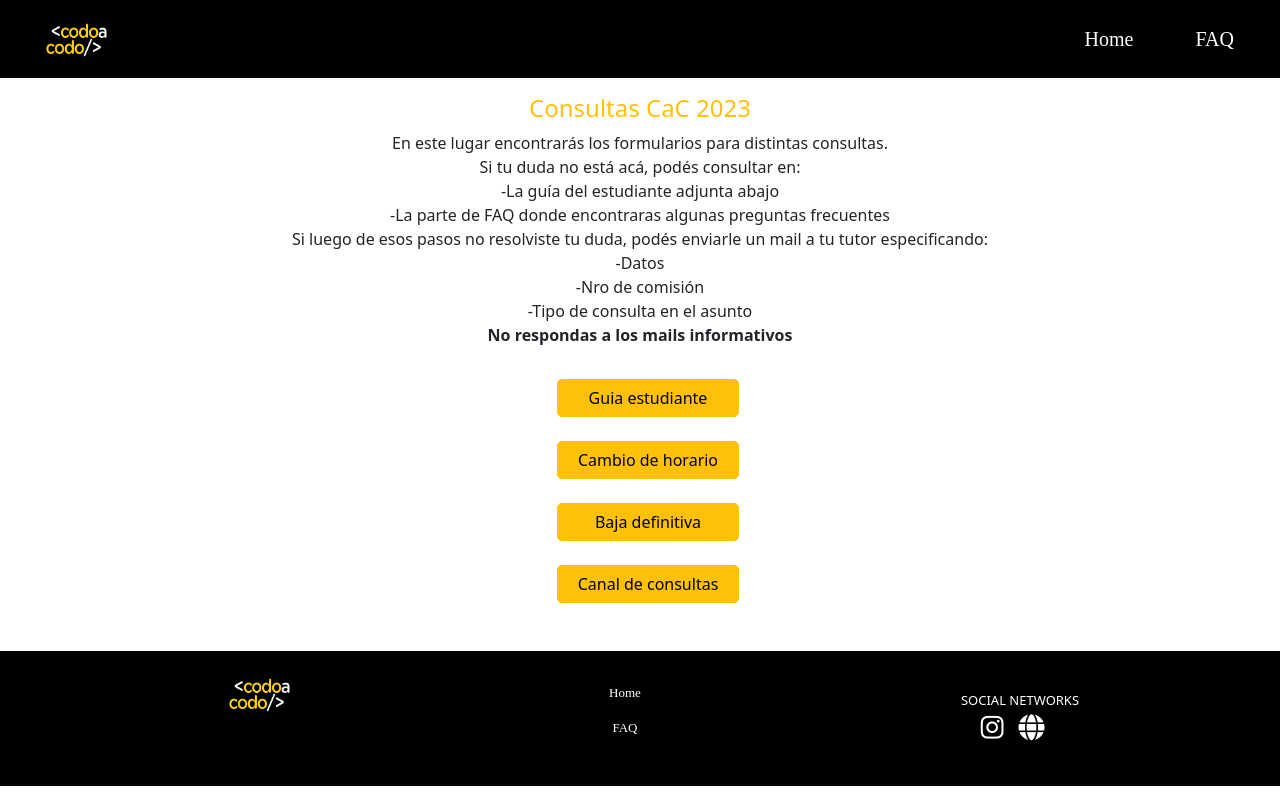
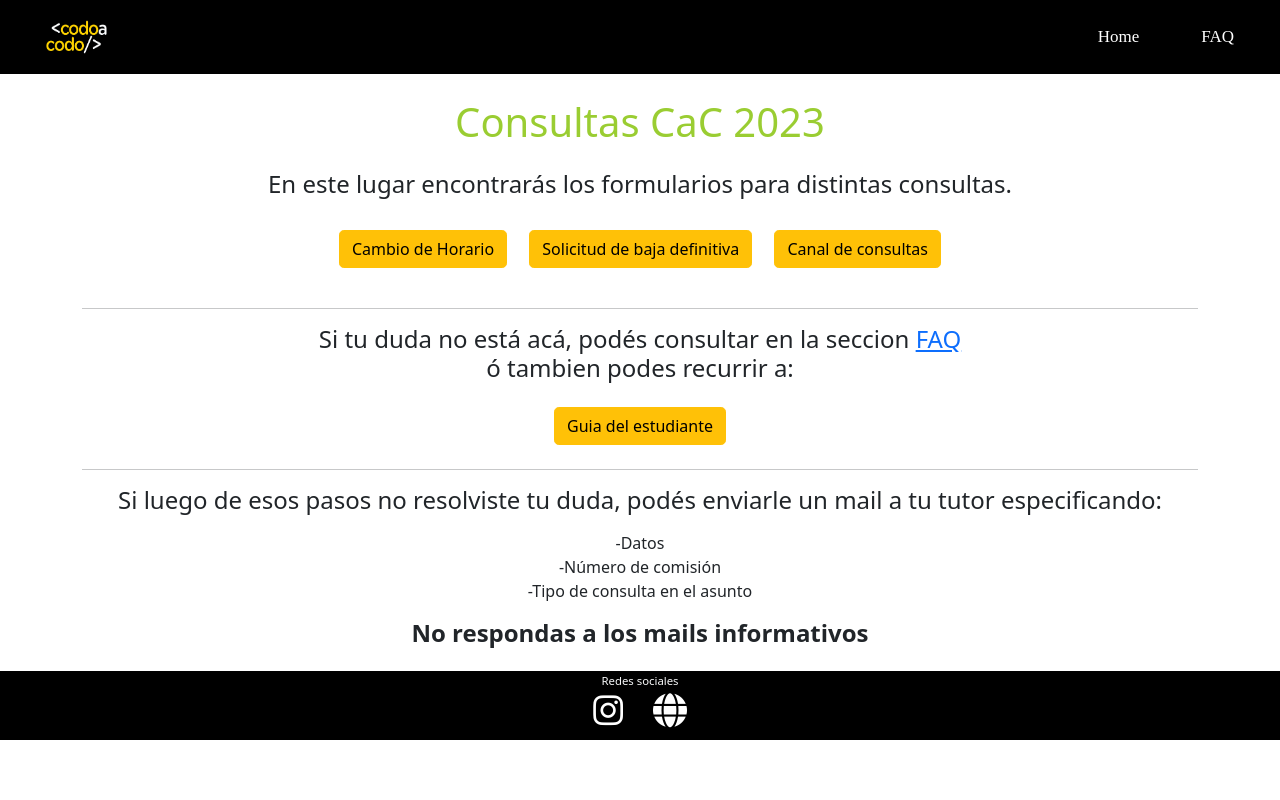
Before and after one commit to dayanaBernal/codoacodo, a plain HTML site: page index.html in a window 1280 px wide. Drawn offline with nearby package versions, Linux system fonts and the light colour scheme.

Commit message:
Cambios formularios

```diff
--- a/index.html
+++ b/index.html
@@ -1,11 +1,12 @@
 <!DOCTYPE html>
-<html lang="es">
+<html lang="en">
 
 <head>
     <meta charset="UTF-8">
     <meta http-equiv="X-UA-Compatible" content="IE=edge">
     <meta name="viewport" content="width=device-width, initial-scale=1.0">
-    <link href="https://cdn.jsdelivr.net/npm/bootstrap@5.1.3/dist/css/bootstrap.min.css" rel="stylesheet" integrity="sha384-1BmE4kWBq78iYhFldvKuhfTAU6auU8tT94WrHftjDbrCEXSU1oBoqyl2QvZ6jIW3" crossorigin="anonymous">
+    <link href="https://cdn.jsdelivr.net/npm/bootstrap@5.1.3/dist/css/bootstrap.min.css" rel="stylesheet"
+        integrity="sha384-1BmE4kWBq78iYhFldvKuhfTAU6auU8tT94WrHftjDbrCEXSU1oBoqyl2QvZ6jIW3" crossorigin="anonymous">
     <!-- AOS -->
     <link href="https://unpkg.com/aos@2.3.1/dist/aos.css" rel="stylesheet">
     <link rel="stylesheet" href="styles.css">
@@ -15,7 +16,7 @@
 <body>
     <nav class="navbar navbar-expand-md">
         <div class="container-fluid">
-            <a href="#" class="navbar-brand">
+            <a href="index.html" class="navbar-brand ">
                 <img src="img/logo-CAC.webp" alt="codo a codo" width="70" height="35">
             </a>
             <button type="button" class="navbar-toggler" data-bs-toggle="collapse" data-bs-target="#MenuNavegacion">
@@ -25,7 +26,7 @@
         <div id="MenuNavegacion" class="collapse navbar-collapse">
             <ul class="navbar-nav ms-3">
                 <li class="nav-item m-2">
-                    <a class="nav-link nav-link-shadow active" aria-current="page" href="#">Home</a>
+                    <a class="nav-link nav-link-shadow active nav-link:hover" aria-current="page" href="#">Home</a>
                 </li>
                 <li class="nav-item m-2">
                     <a class="nav-link nav-link-shadow" href="./pages/faq.html">FAQ</a>
@@ -36,53 +37,67 @@
 
     <section class="container">
         <div class="row">
-            <div class="col-12 text-center" data-aos="fade-up" data-aos-duration="900">
-                <h2 class="text-warning h4 mt-3">Consultas CaC 2023</h2>
-                <p>En este lugar encontrarás los formularios para distintas consultas. <br>
-                    Si tu duda no está acá,  podés consultar en: <br>
-                    -La guía del estudiante adjunta abajo <br>
-                    -La parte de FAQ donde encontraras algunas preguntas frecuentes<br>
-                    Si luego de esos pasos no resolviste tu duda, podés enviarle un mail a tu tutor especificando: <br>
-                    -Datos <br>
-                    -Nro de comisión <br>
-                    -Tipo de consulta en el asunto <br>
-                    <b>No respondas a los mails informativos</b> </p>
-            </div>
-            <div class="col-12 text-center">
-                <div class="btn-group-vertical gap-2" role="group" aria-label="Vertical button group">
-                    <a target="_blank" href="https://drive.google.com/file/d/1ppN6lupaVYI0VOvyJeJjiGbP-z3JKrmp/view?usp=sharing" type="button" class="btn btn-warning rounded-3 m-2 mt-3">Guia estudiante</a>
-                    <a target="_blank" href="https://docs.google.com/forms/d/e/1FAIpQLSckJg7cYegetlBclCxL56-IX3oFDivWQOPOc4KarpLMvW2nuA/viewform" type="button" class="btn btn-warning rounded-3 m-2">Cambio de horario</a>
-                    <a target="_blank" href="https://docs.google.com/forms/d/e/1FAIpQLSfCNgXn6gAUxyU9Ow3b9ahj-Dd-tfyzbFMkTh3d8kz7z-WaBg/viewform" type="button" class="btn btn-warning rounded-3 m-2">Baja definitiva</a>
-                    <!-- <a href="" type="button" class="btn btn-warning rounded-3 m-2">Cambio de lenguaje</a> -->
-                    <a target="_blank" href="https://docs.google.com/forms/d/e/1FAIpQLSfZe_ZH1u-E9UzhjiuEfco7lO-OuBMGvaE1B-56cos81YEYbg/viewform" type="button" class="btn btn-warning rounded-3 m-2 mb-5">Canal de consultas</a>
-                    <!-- <a href="" type="button" class="btn btn-secondary rounded-3 m-2 mb-5">Documentacion</a> -->
+            <div class="col-12 text-center mt-4" data-aos="fade-up" data-aos-duration="900">
+                <h1> Consultas CaC 2023</h1>
+                <h4 class="pt-3">En este lugar encontrarás los formularios para distintas consultas.<br>
+                    <div class="col-sm-12 pb-3 text-center">
+                        <div class="btn-group-vertical gap-2 mt-4" role="group" aria-label="Vertical button group">
+                            <div class="col-sm-12 text-center">
+                                <a target="_blank"
+                                    href="https://docs.google.com/forms/d/e/1FAIpQLSeLO7RsSTMvlkLYXuhVnFcty2vtXU0TaKbkWgqVBXXp5bZK6A/viewform"
+                                    type="button" class="btn btn-warning rounded-3 m-2">Cambio de Horario</a>
+                                <a target="_blank"
+                                    href="https://docs.google.com/forms/d/e/1FAIpQLSdrzcyv64O2x9QLsfWELMFsrXVRyBX56bEHjD-4wDlwy2ThAQ/viewform"
+                                    type="button" class="btn btn-warning rounded-3 m-2">Solicitud de baja definitiva</a>
+                                <a target="_blank"
+                                    href="https://docs.google.com/forms/d/e/1FAIpQLSeGUNS3LmKvnVXqmNsNkiGE0AwgoKjwLsX0o_YwO8mf4gZMHA/viewform"
+                                    type="button" class="btn btn-warning rounded-3 m-2">Canal de consultas</a>
                             </div>
                         </div>
+                    </div>
+                    <hr>
+
+                    Si tu duda no está acá, podés consultar en la seccion <a href="/pages/faq.html">FAQ</a><br>
+                    ó tambien podes recurrir a:
+                </h4>
+
+                <div class="btn-group-vertical gap-2 mt-2" role="group" aria-label="Vertical button group">
+                    <div class="col-sm-12 text-center">
+                        <a target="_blank"
+                            href="https://drive.google.com/file/d/1ppN6lupaVYI0VOvyJeJjiGbP-z3JKrmp/view?usp=sharing"
+                            type="button" class="btn btn-warning rounded-3 m-2">Guia del estudiante</a>
+                    </div>
+                </div>
+
+                <hr>
+
+                <h4 class="mt-3 mb-3">Si luego de esos pasos no resolviste tu duda, podés enviarle un mail a tu
+                    tutor especificando:</h4>
+                -Datos <br>
+                -Número de comisión <br>
+                -Tipo de consulta en el asunto <br>
+                <h4 class="mt-3"><b>No respondas a los mails informativos</b></h4>
+            </div>
+
+
     </section>
+
+
     <!-- footer -->
-    <footer class="text-white py-4">
-        <div class="container">
-            <nav class="row">
-                <a href="#" class="col-md-4 col-sm-6 d-flex align-items-center justify-content-center mb-5">
-                    <img src="./img/logo-CAC.webp" alt="codo a codo" width="70" height="35">
-                </a>
-                <ul class="col-md-4 col-sm-6 list-unstyled d-flex align-items-center flex-column">
+    <footer id="footer" class=" text-light text-center mt-3 pb-2">
+
+        <small class="text-center pt-5">Redes sociales</small>
+
+        <ul class="nav justify-content-center pt-3 pt-sm-3 pt-md-2 mb-md-2">
             <li class="nav-item">
-                        <a class="nav-link nav-link-footer active" aria-current="page" href="#">Home</a>
+                <a target="_blank" class="nav-icon" href="https://instagram.com/programacodoacodo?igshid=NTdlMDg3MTY="><i
+                        class="fa-brands fa-instagram fa-2xl text-white icono"></i></a>
             </li>
             <li class="nav-item">
-                        <a class="nav-link nav-link-footer" href="./pages/faq.html">FAQ</a>
+                <a target="_blank" class="nav-icon" href="https://agenciadeaprendizaje.bue.edu.ar/codo-a-codo/"><i
+                        class="fa-solid fa-globe fa-2xl text-white icono"></i></a>
             </li>
         </ul>
-                <ul class="col-md-4 col-sm-12 list-unstyled d-flex flex-column align-items-center">
-                    <li class="font-weight-bold text-uppercase pt-3 pb-2">social networks</li>
-                    <li class="d-flex">
-                        <a href="https://instagram.com/programacodoacodo?igshid=NTdlMDg3MTY="><i class="fa-brands fa-instagram fa-2xl text-white icono"></i></a>
-                        <a href="https://agenciadeaprendizaje.bue.edu.ar/codo-a-codo/"><i class="fa-solid fa-globe fa-2xl text-white icono"></i> </a>
-                    </li>
-                </ul>
-            </nav>
-        </div>
     </footer>
 
     <!-- AOS -->
@@ -93,6 +108,9 @@
     <!-- font awsome -->
     <script src="https://kit.fontawesome.com/c91c0a21e3.js" crossorigin="anonymous"></script>
     <!-- bootstrap -->
-    <script src="https://cdn.jsdelivr.net/npm/bootstrap@5.1.3/dist/js/bootstrap.bundle.min.js" integrity="sha384-ka7Sk0Gln4gmtz2MlQnikT1wXgYsOg+OMhuP+IlRH9sENBO0LRn5q+8nbTov4+1p" crossorigin="anonymous"></script>
+    <script src="https://cdn.jsdelivr.net/npm/bootstrap@5.1.3/dist/js/bootstrap.bundle.min.js"
+        integrity="sha384-ka7Sk0Gln4gmtz2MlQnikT1wXgYsOg+OMhuP+IlRH9sENBO0LRn5q+8nbTov4+1p"
+        crossorigin="anonymous"></script>
 </body>
+
 </html>
--- a/styles.css
+++ b/styles.css
@@ -9,12 +9,18 @@
 }
 .nav-link{
     color: white;
-    font-size: 20px;
+    font-size: 17px;
     font-family: serif;
     margin-right: 30px;
 }
+.nav-icon{
+    color: white;
+    font-size: 17px;
+    font-family: serif;
+    margin-left: 15px;
+}
 .nav-link:hover{
-    color: white;
+    color: rgb(152, 226, 108);
 }
 .navbar-brand{
     padding-left: 30px;
@@ -23,6 +29,15 @@
 footer{
     background-color: black;
     font-size: small;
+}
+
+.pie{
+    justify-content: center;
+    align-items: center;
+    text-align: center;
+    position: absolute;
+    width: 100vw;
+    bottom: 0;
 }
 .nav-link-footer{
     font-size: small;
@@ -37,3 +52,6 @@ footer{
 .social{
     font-family: serif;
 }
+h1{
+    color: yellowgreen;
+}
```
Also changed, not shown: pages/faq.html (+34 -28 lines). Lines whose indentation alone changed are shown as unchanged.
